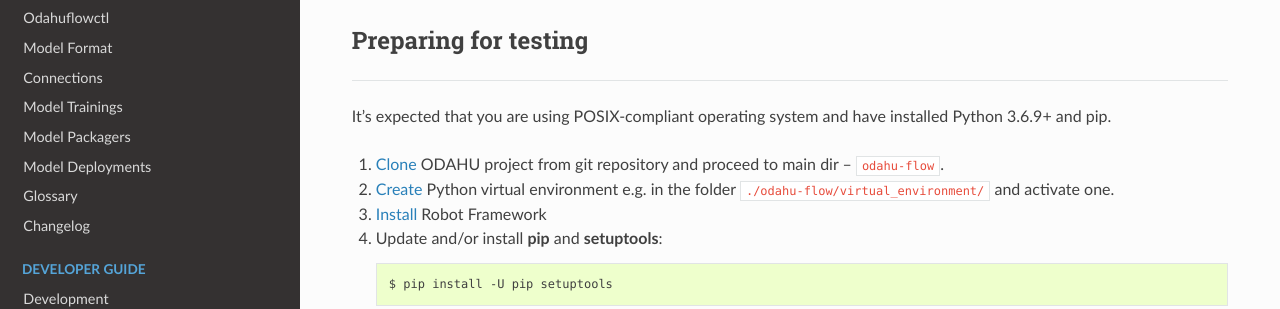
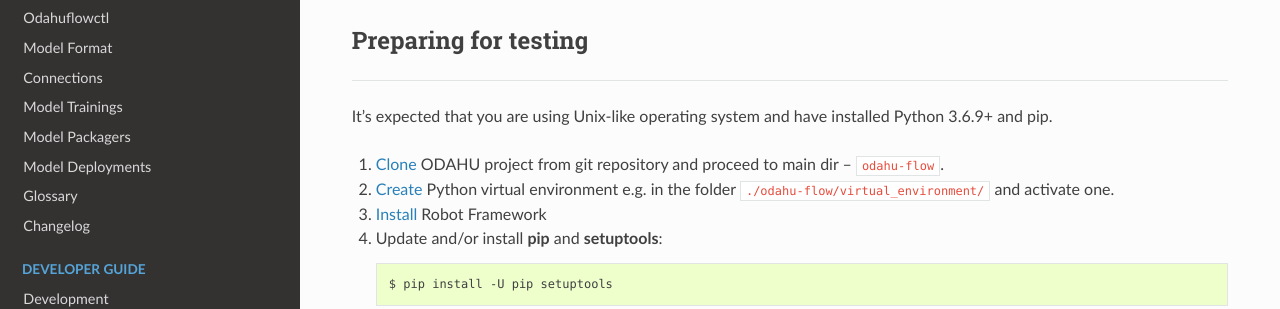
Before and after one commit to odahu/odahu-docs, a Sphinx documentation site: the page built from source/dev_testing.md, in a window 1280 px wide and 900 px high. Shown: the part 403-712 px from the top of the window. Built offline with Sphinx 7.4.7 and the Read the Docs theme 2.0.0, drawn with Linux system fonts in a browser that asks for light colours; formulas are drawn with MathJax 3.

Commit message:
Update dev_testing.md

```diff
--- a/source/dev_testing.md
+++ b/source/dev_testing.md
@@ -11,7 +11,7 @@
 ## Preparing for testing
 --------------------
 
-It's expected that you are using POSIX-compliant operating system and have installed Python 3.6.9+ and pip.
+It's expected that you are using Unix-like operating system and have installed Python 3.6.9+ and pip.
 
 1. [Clone](https://github.com/odahu/odahu-flow) ODAHU project from git repository and proceed to main dir – `odahu-flow`.
 1. [Create](https://docs.python.org/3/library/venv.html) Python virtual environment
```
